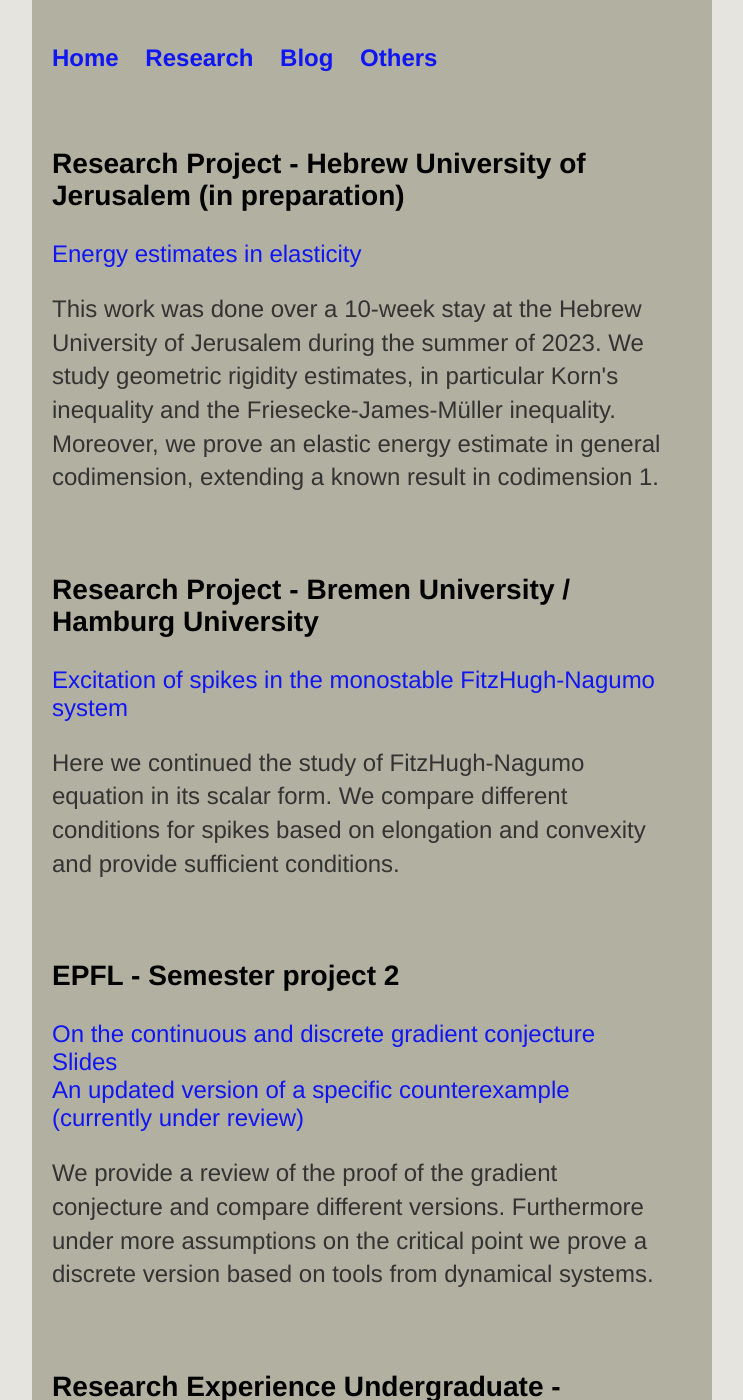
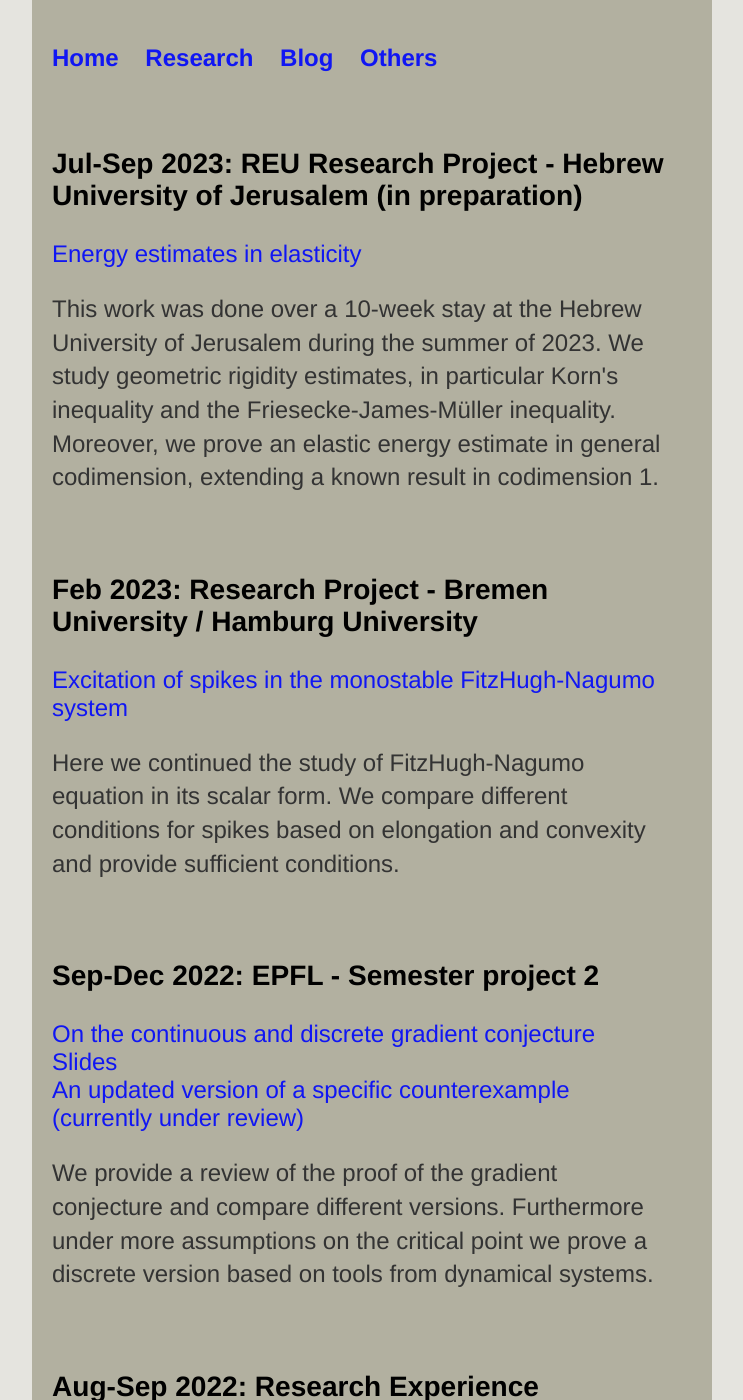
Before and after one commit to Cathelion/Cathelion.github.io, a Jekyll site: the page built from research/research.html, in a window 1280 px wide and 1400 px high. Shown: the whole window, without its empty margins (268-1011 px from the left). Built offline with Jekyll 4.4.1, drawn with Linux system fonts in a browser that asks for light colours; some of the changed text lies outside the part shown.

Commit message:
Update research.html

```diff
--- a/research/research.html
+++ b/research/research.html
@@ -4,7 +4,7 @@ title: Research
 ---
 		<div class="container">
     		<div class="blurb">
-			<h3>Research Project - Hebrew University of Jerusalem (in preparation)</h3>
+			<h3>Jul-Sep 2023: REU Research Project - Hebrew University of Jerusalem (in preparation)</h3>
 			<a href="/research/HUJIElasticity.pdf">Energy estimates in elasticity</a>
 			<p> This work was done over a 10-week stay at the Hebrew University of Jerusalem during the summer of 2023. We study
 			geometric rigidity estimates, in particular Korn's inequality and the Friesecke-James-Müller inequality.
@@ -15,7 +15,7 @@ title: Research
 
 		<div class="container">
     		<div class="blurb">
-			<h3>Research Project - Bremen University / Hamburg University</h3>
+			<h3>Feb 2023: Research Project - Bremen University / Hamburg University</h3>
 			<a href="/research/Action_potentials_in_action-2.pdf">Excitation of spikes in the monostable FitzHugh-Nagumo
 system</a>
 			<p> Here we continued the study of FitzHugh-Nagumo equation in its scalar form. We compare different
@@ -25,7 +25,7 @@ system</a>
 		<br>
 		<div class="container">
     		<div class="blurb">
-			<h3>EPFL - Semester project 2</h3>
+			<h3>Sep-Dec 2022: EPFL - Semester project 2</h3>
 			<a href="/research/Gradient_Conjecture_Project.pdf">On the continuous and discrete gradient conjecture</a> <br>
 			<a href="/research/Gradient_Conjecture_Project_Slides.pdf">Slides</a>  <br>
 			<a href="/research/Non-sufficiency of smoothness in the gradient conjecture.pdf">An updated version of a specific counterexample (currently under review)</a>
@@ -37,7 +37,7 @@ system</a>
 		<br>
 		<div class="container">
     		<div class="blurb">
-			<h3>Research Experience Undergraduate - Bremen University</h3>
+			<h3>Aug-Sep 2022: Research Experience Undergraduate - Bremen University</h3>
 			<a href="/research/Action_potentials_in_action.pdf">Action potentials in action - Pulse waves for partial differential equations</a><br>
 			<a href="/research/Action_potentials_in_action_Slides.pdf">Slides</a>
 			<p> Here we will investigate the FitzHugh-Nagumo equation in its scalar and PDE form. In the former case, we will derive
@@ -48,7 +48,7 @@ system</a>
 		<br>
 		<div class="container">
     		<div class="blurb">
-			<h3>EPFL - Semester project 1</h3>
+			<h3>Feb-Jun 2022: EPFL - Semester project 1</h3>
 			<a href="/research/Obstacle_Project.pdf">Some Regularity Results for the Obstacle Problem</a> <br>
 			<a href="/research/Obstacle_Project_Slides.pdf">Slides</a> <br>
 			<a href="/research/Obstacle_Project_Poster.pdf">Poster presented at 2022 Gene Golub SIAM Summer School </a>
```
Also changed, not shown: other parts of research/research.html (+1 -1 lines).
